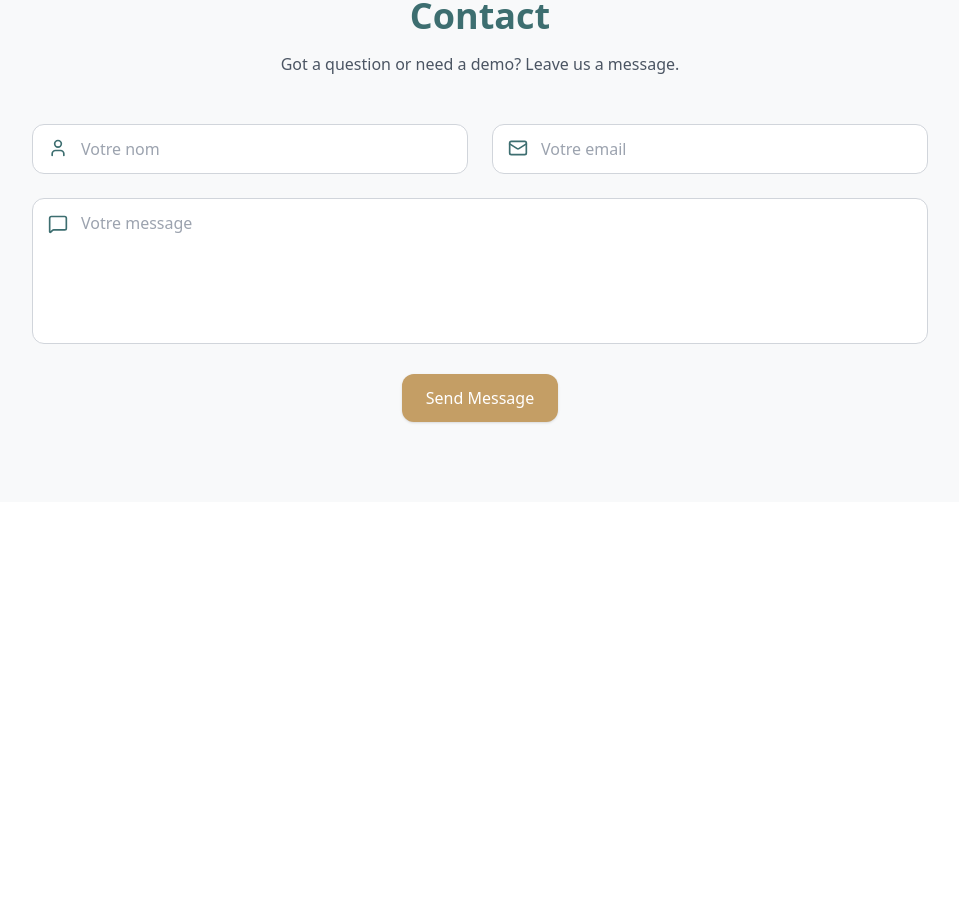
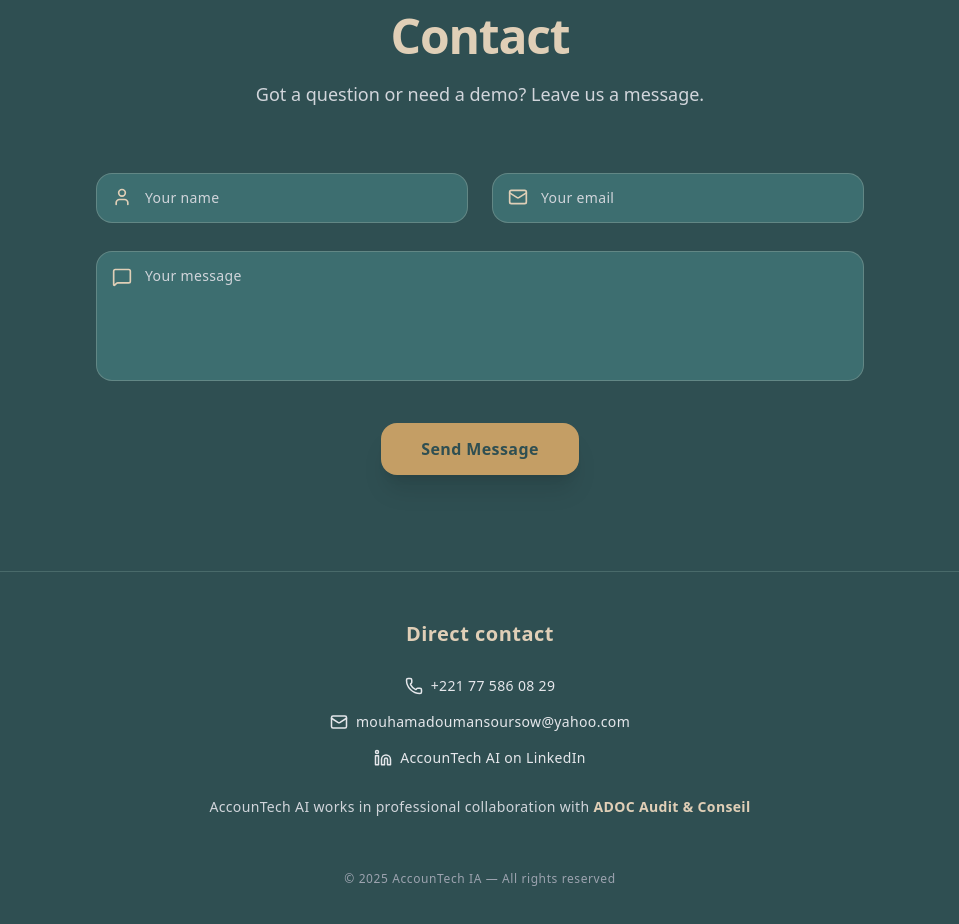
Before and after one commit to mansoursow/AccounteckAi, a React (Create React App) app: page / in a window 1280 px wide. Shown: the part 1960-2884 px from the top of the page, without its empty margins (160-1119 px from the left). Before the commit the page ends 2462 px from the top, so only its background shows below. Built offline with nearby package versions, Linux system fonts and the light colour scheme.

Commit message:
Update footer contact section with i18n and improved typography

```diff
--- a/src/components/Contact.jsx
+++ b/src/components/Contact.jsx
@@ -1,6 +1,6 @@
 import React, { useRef, useState } from "react";
 import emailjs from "@emailjs/browser";
-import { Mail, User, MessageSquare } from "lucide-react";
+import { Mail, User, MessageSquare, Phone, Linkedin } from "lucide-react";
 import { useTranslation } from "react-i18next";
 
 const Contact = () => {
@@ -14,64 +14,72 @@
 
     emailjs
       .sendForm(
-        "service_btzxyy3", // ID du service
-        "template_teo5jmk", // ID du template
+        "service_btzxyy3",
+        "template_teo5jmk",
         form.current,
-        "k8C_OgcYJESvpYzj1" // Public Key
+        "k8C_OgcYJESvpYzj1",
       )
       .then(
         () => {
           setFormSent(true);
           setError(false);
         },
-        (error) => {
-          console.error("Erreur EmailJS :", error);
+        (err) => {
+          console.error("EmailJS error:", err);
           setError(true);
-        }
+        },
       );
   };
 
   return (
-    <section
+    <footer
       id="contact"
-      className="py-20 px-4 sm:px-6 lg:px-8 bg-[#f8f9fa] relative z-10"
+      className="relative z-10 bg-[#2f4f52] text-white pt-24 pb-14 px-4 sm:px-6 lg:px-8"
     >
-      <div className="max-w-4xl mx-auto text-center">
-        <h2 className="text-4xl font-bold text-[#3d6e70] mb-4">
+      <div className="max-w-5xl mx-auto">
+        {/* TITRE */}
+        <div className="text-center mb-16">
+          <h2 className="text-4xl md:text-5xl font-semibold tracking-tight text-[#e0cfb7] mb-5">
             {t("contact.title")}
           </h2>
-        <p className="text-gray-600 mb-12">{t("contact.intro")}</p>
+          <p className="text-gray-300 text-lg max-w-2xl mx-auto leading-relaxed">
+            {t("contact.intro")}
+          </p>
+        </div>
 
+        {/* FORMULAIRE */}
+        <div className="max-w-3xl mx-auto">
           {formSent ? (
-          <p className="text-green-700 text-xl font-semibold">
-            ✅ Merci ! Votre message a bien été envoyé.
+            <p className="text-green-400 text-xl font-medium text-center tracking-wide">
+              {t("form.success")}
             </p>
           ) : (
-          <form ref={form} onSubmit={sendEmail} className="grid gap-6">
+            <form ref={form} onSubmit={sendEmail} className="grid gap-7">
               <div className="grid md:grid-cols-2 gap-6">
                 <div className="relative">
                   <input
                     type="text"
                     name="name"
-                  placeholder="Votre nom"
+                    placeholder={t("form.name")}
                     required
-                  className="w-full border border-gray-300 rounded-xl py-3 px-4 pl-12 focus:outline-none focus:ring-2 focus:ring-[#c49e65]"
+                    className="w-full bg-[#3d6e70] border border-[#72928f]/70 text-white placeholder-gray-300 rounded-2xl py-3.5 px-4 pl-12 text-sm tracking-wide focus:outline-none focus:ring-2 focus:ring-[#c49e65]"
                   />
                   <User
-                  className="absolute left-4 top-3.5 text-[#3d6e70]"
+                    className="absolute left-4 top-3.5 text-[#e0cfb7]"
                     size={20}
                   />
                 </div>
+
                 <div className="relative">
                   <input
                     type="email"
                     name="email"
-                  placeholder="Votre email"
+                    placeholder={t("form.email")}
                     required
-                  className="w-full border border-gray-300 rounded-xl py-3 px-4 pl-12 focus:outline-none focus:ring-2 focus:ring-[#c49e65]"
+                    className="w-full bg-[#3d6e70] border border-[#72928f]/70 text-white placeholder-gray-300 rounded-2xl py-3.5 px-4 pl-12 text-sm tracking-wide focus:outline-none focus:ring-2 focus:ring-[#c49e65]"
                   />
                   <Mail
-                  className="absolute left-4 top-3.5 text-[#3d6e70]"
+                    className="absolute left-4 top-3.5 text-[#e0cfb7]"
                     size={20}
                   />
                 </div>
@@ -81,34 +89,83 @@
                 <textarea
                   name="message"
                   rows="5"
-                placeholder="Votre message"
+                  placeholder={t("form.message")}
                   required
-                className="w-full border border-gray-300 rounded-xl py-3 px-4 pl-12 focus:outline-none focus:ring-2 focus:ring-[#c49e65] resize-none"
-              ></textarea>
+                  className="w-full bg-[#3d6e70] border border-[#72928f]/70 text-white placeholder-gray-300 rounded-2xl py-3.5 px-4 pl-12 text-sm tracking-wide resize-none focus:outline-none focus:ring-2 focus:ring-[#c49e65]"
+                />
                 <MessageSquare
-                className="absolute left-4 top-4 text-[#3d6e70]"
+                  className="absolute left-4 top-4 text-[#e0cfb7]"
                   size={20}
                 />
               </div>
 
-            <div className="text-center">
+              <div className="text-center pt-2">
                 <button
                   type="submit"
-                className="bg-[#c49e65] text-white px-6 py-3 rounded-xl shadow hover:scale-105 transition"
+                  className="bg-[#c49e65] text-[#2f4f52] px-10 py-3.5 rounded-2xl font-semibold tracking-wide shadow-xl hover:scale-105 transition"
                 >
                   {t("contact.submit")}
                 </button>
               </div>
 
               {error && (
-              <p className="text-red-600 text-center mt-4 font-medium">
-                ❌ Une erreur est survenue. Veuillez réessayer.
+                <p className="text-red-400 text-center mt-4 font-medium tracking-wide">
+                  {t("form.error")}
                 </p>
               )}
             </form>
           )}
         </div>
-    </section>
+
+        {/* INFOS DE CONTACT */}
+        <div className="mt-24 border-t border-[#72928f]/40 pt-12 text-center space-y-7">
+          <p className="text-xl font-semibold tracking-wide text-[#e0cfb7]">
+            {t("footer.directContact")}
+          </p>
+
+          <div className="flex flex-col items-center gap-4 text-gray-200 text-sm tracking-wide">
+            <a
+              href="tel:+221775860829"
+              className="flex items-center gap-2 hover:text-[#c49e65] transition"
+            >
+              <Phone size={18} />
+              +221 77 586 08 29
+            </a>
+
+            <a
+              href="mailto:mouhamadoumansoursow@yahoo.com"
+              className="flex items-center gap-2 hover:text-[#c49e65] transition"
+            >
+              <Mail size={18} />
+              mouhamadoumansoursow@yahoo.com
+            </a>
+
+            <a
+              href="https://www.linkedin.com/company/accountech-ia/"
+              target="_blank"
+              rel="noopener noreferrer"
+              className="flex items-center gap-2 hover:text-[#c49e65] transition"
+            >
+              <Linkedin size={18} />
+              {t("footer.linkedin")}
+            </a>
+          </div>
+
+          {/* PARTENARIAT */}
+          <p className="text-sm text-gray-300 max-w-3xl mx-auto leading-relaxed tracking-wide">
+            {t("footer.partnership")}{" "}
+            <span className="font-semibold text-[#e0cfb7]">
+              {t("footer.partner")}
+            </span>
+          </p>
+
+          {/* COPYRIGHT */}
+          <p className="pt-6 text-xs text-gray-400 tracking-wider">
+            © {new Date().getFullYear()} AccounTech IA — {t("footer.copyright")}
+          </p>
+        </div>
+      </div>
+    </footer>
   );
 };
 
--- a/src/components/DemoRequest.jsx
+++ b/src/components/DemoRequest.jsx
@@ -5,7 +5,7 @@
   const { t } = useTranslation();
 
   const handleClick = () => {
-    window.location.href = "https://accountechai-web.onrender.com/login";
+    window.location.href = "https://accountech-frontend.onrender.com/";
   };
 
   return (
--- a/src/locales/en.json
+++ b/src/locales/en.json
@@ -54,5 +54,21 @@
     "errorMessage": "An error occurred. Please try again.",
     "confirmationText": "✅ Thank you! Your request has been successfully sent. We will contact you soon.",
     "note": "The demo is available instantly."
+  },
+  "footer": {
+    "directContact": "Direct contact",
+    "phone": "Phone",
+    "email": "Email",
+    "linkedin": "AccounTech AI on LinkedIn",
+    "partnership": "AccounTech AI works in professional collaboration with",
+    "partner": "ADOC Audit & Conseil",
+    "copyright": "All rights reserved"
+  },
+  "form": {
+    "name": "Your name",
+    "email": "Your email",
+    "message": "Your message",
+    "success": "✅ Thank you! Your message has been successfully sent.",
+    "error": "❌ An error occurred. Please try again."
   }
 }
```
Lines whose indentation alone changed are shown as unchanged.
